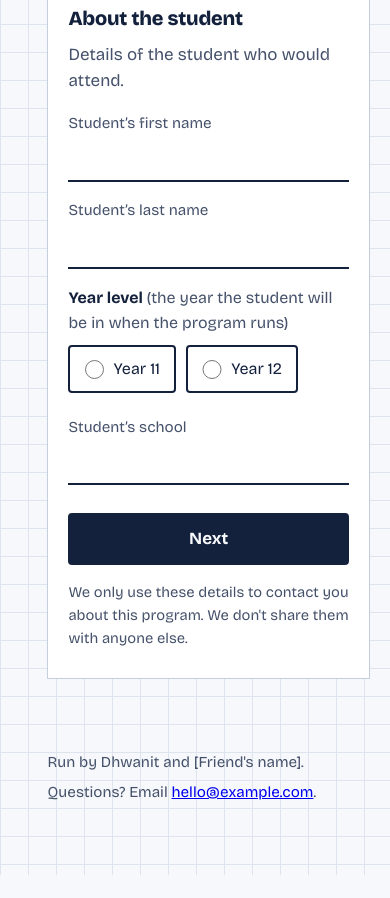
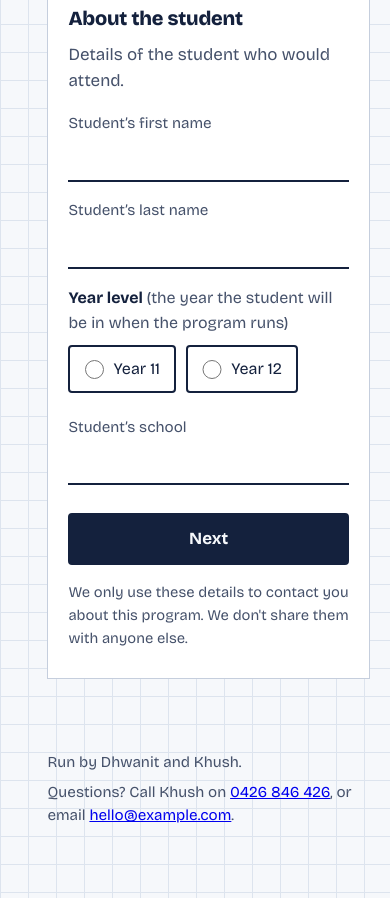
Before and after one commit to Dhwanit2005/holiday-program-eoi, a plain HTML site: page index.html in a window 390 px wide. Shown: the part 1572-2470 px from the top of the page. Before the commit the page ends 2447 px from the top, so only its background shows below. Drawn offline with nearby package versions, Linux system fonts and the light colour scheme.

Commit message:
Add Khush as organiser and contact phone for questions
Co-Authored-By: Claude Sonnet 5.5 <noreply@anthropic.com>
Claude-Session: https://claude.ai/code/session_01U7G9ZN8nCVmK4cC8SxmYWQ

```diff
--- a/index.html
+++ b/index.html
@@ -415,7 +415,7 @@
   // ---- Preview data (only used when API_URL is empty) ----------------------
   var DEMO_PROGRAM = {
     name: 'Holiday Program',
-    organisers: ['Dhwanit', "[Friend's name]"],
+    organisers: ['Dhwanit', 'Khush'],
     facts: [
       { label: 'When', value: 'Summer holidays' },
       { label: 'Where', value: 'Marsden Park Community Centre' },
@@ -430,7 +430,7 @@
     referralOption: 'A friend referred me',
     heardOptions: ['A friend referred me', 'School', 'Social media', 'Other'],
     privacyNote: "We only use these details to contact you about this program. We don't share them with anyone else.",
-    contactEmail: 'hello@example.com', capacity: 3, showPlaces: true, placesLeft: 3
+    contactEmail: 'hello@example.com', contactName: 'Khush', contactPhone: '0426 846 426', capacity: 3, showPlaces: true, placesLeft: 3
   };
   var DEMO_PACK = [
     { title: 'Key details', facts: [{ label: 'When', value: 'Summer holidays (exact dates to be confirmed)' }, { label: 'Location', value: 'Marsden Park Community Centre' }] },
@@ -756,6 +756,22 @@
 
   $('printBtn').addEventListener('click', function () { window.print(); });
 
+  // "Call Khush on 0426 846 426 or email x@y." Builds links with DOM calls, no HTML parsing.
+  function fillContact(target, p, callLead, mailLead) {
+    target.textContent = '';
+    var hasPhone = !!p.contactPhone, hasMail = !!p.contactEmail;
+    if (!hasPhone && !hasMail) return;
+    if (hasPhone) {
+      target.appendChild(document.createTextNode(callLead + (p.contactName ? p.contactName + ' on ' : '')));
+      var t = el('a', p.contactPhone); t.href = 'tel:' + p.contactPhone.replace(/[^0-9+]/g, ''); target.appendChild(t);
+    }
+    if (hasMail) {
+      target.appendChild(document.createTextNode(hasPhone ? ', or ' + mailLead.toLowerCase() : mailLead));
+      var m = el('a', p.contactEmail); m.href = 'mailto:' + p.contactEmail; target.appendChild(m);
+    }
+    target.appendChild(document.createTextNode('.'));
+  }
+
   // ---- Boot ------------------------------------------------------------------
   function applyProgram(p) {
     program = p;
@@ -767,11 +783,8 @@
     fillSelect($('heard'), p.heardOptions || []);
     $('privacy').textContent = p.privacyNote || '';
     $('faqPrivacy').textContent = p.privacyNote || '';
-    if (p.contactEmail) {
-      var fc = $('faqContact'); fc.textContent = 'Email us at ';
-      var a = el('a', p.contactEmail); a.href = 'mailto:' + p.contactEmail; fc.appendChild(a); fc.appendChild(document.createTextNode('.'));
-      var by = $('contactLine'); by.textContent = 'Questions? Email '; var a2 = el('a', p.contactEmail); a2.href = 'mailto:' + p.contactEmail; by.appendChild(a2); by.appendChild(document.createTextNode('.'));
-    }
+    fillContact($('faqContact'), p, 'Call ', 'Email ');
+    fillContact($('contactLine'), p, 'Questions? Call ', 'email ');
     $('byline').textContent = p.organisers && p.organisers.length ? 'Run by ' + p.organisers.join(' and ') + '.' : '';
     renderPlaces(p);
   }
```
Also changed, not shown: 1 other file.
